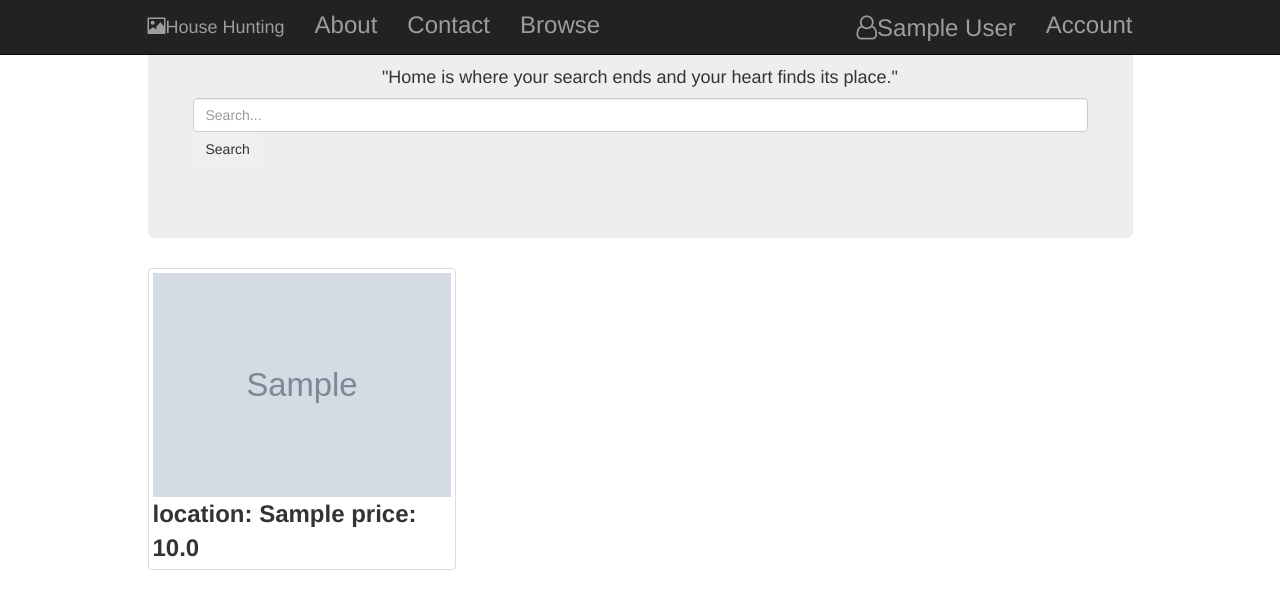
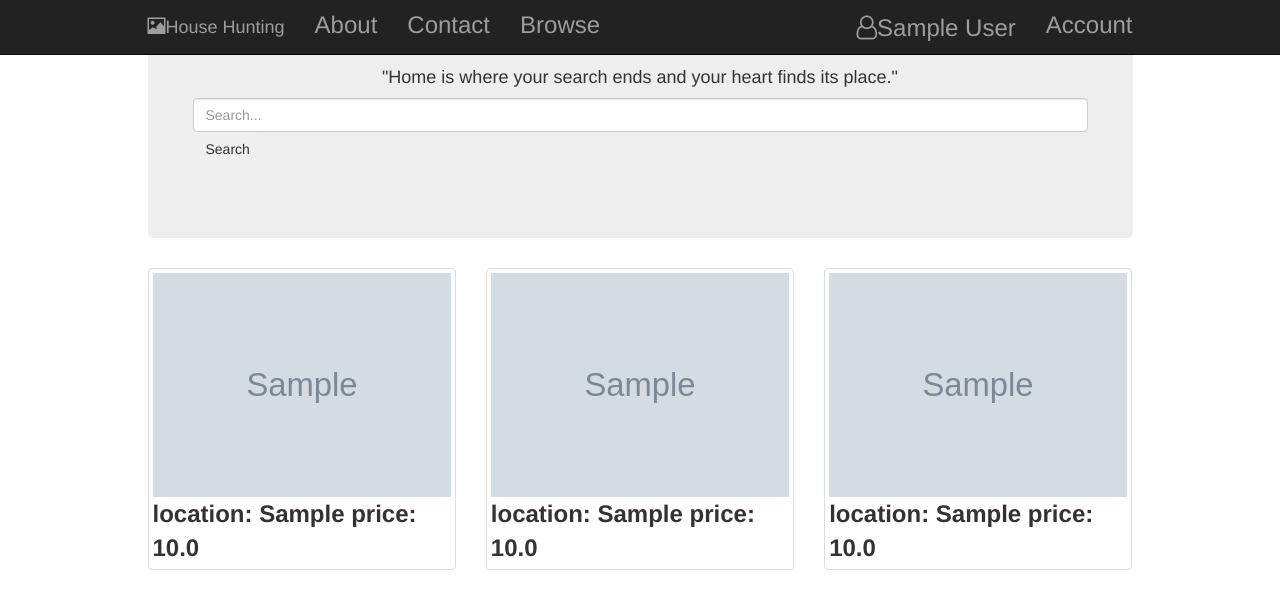
Before and after one commit to AganzeFelicite/House_hunting, a Django app: page /Account/00000000-0000-0000-0000-000000000001 in a window 1280 px wide. Shown: the top 609 px of the page. Run offline with Django 4.2, Linux system fonts and the light colour scheme; tables that the repository leaves empty hold one stand-in row (values such as "Sample post"); grey boxes marked "Sample" are stand-in pictures; some libraries are stand-ins or nearby versions.

Commit message:
some changes

```diff
--- a/house_hunting/house_hunting_app/templates/house_hunting_app/Account.html
+++ b/house_hunting/house_hunting_app/templates/house_hunting_app/Account.html
@@ -79,11 +79,36 @@
     </div>
   </div>
 
+  {% endfor %}
+
+  {% for item in houses %}
+  <div class="col-lg-4 col-sm-6 ">
+    <div class="thumbnail rounded">
+
+      <a href="{% url 'details' item.house_id user.user_id  %}">
+        <img src="{{ item.image1.url }}" class = "rounded" alt="item.image1">
+      </a>
+
+      <strong>location: {{item.location}} price: {{item.price}}</strong>
+    </div>
+  </div>
+
+  {% endfor %}
+  {% for item in houses %}
+  <div class="col-lg-4 col-sm-6 ">
+    <div class="thumbnail rounded">
+
+      <a href="{% url 'details' item.house_id user.user_id  %}">
+        <img src="{{ item.image1.url }}" class = "rounded" alt="item.image1">
+      </a>
+
+      <strong>location: {{item.location}} price: {{item.price}}</strong>
+    </div>
+  </div>
+
+  {% endfor %}
 
 
-
-
-  {% endfor %}
 
 
   {% comment %} <div class="col-lg-4 col-sm-6">
```
